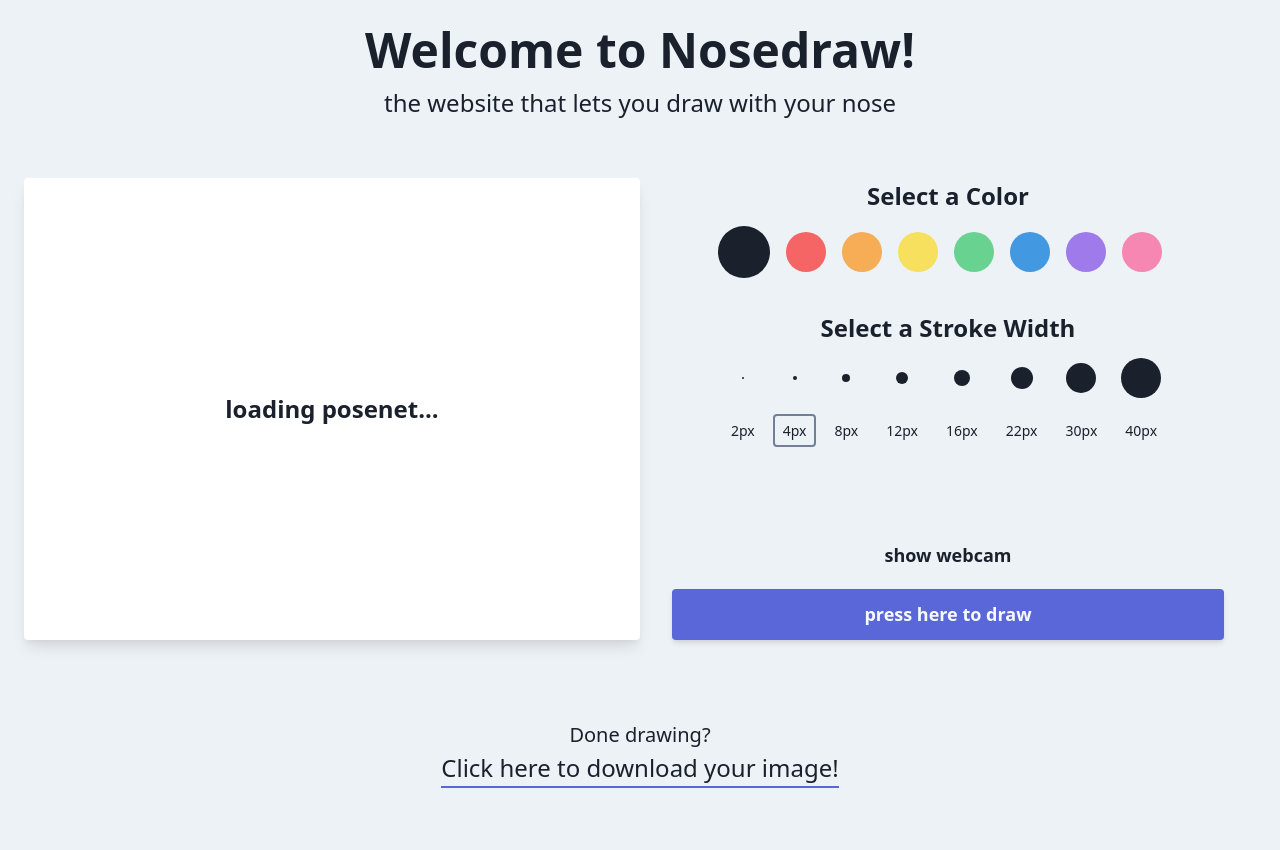
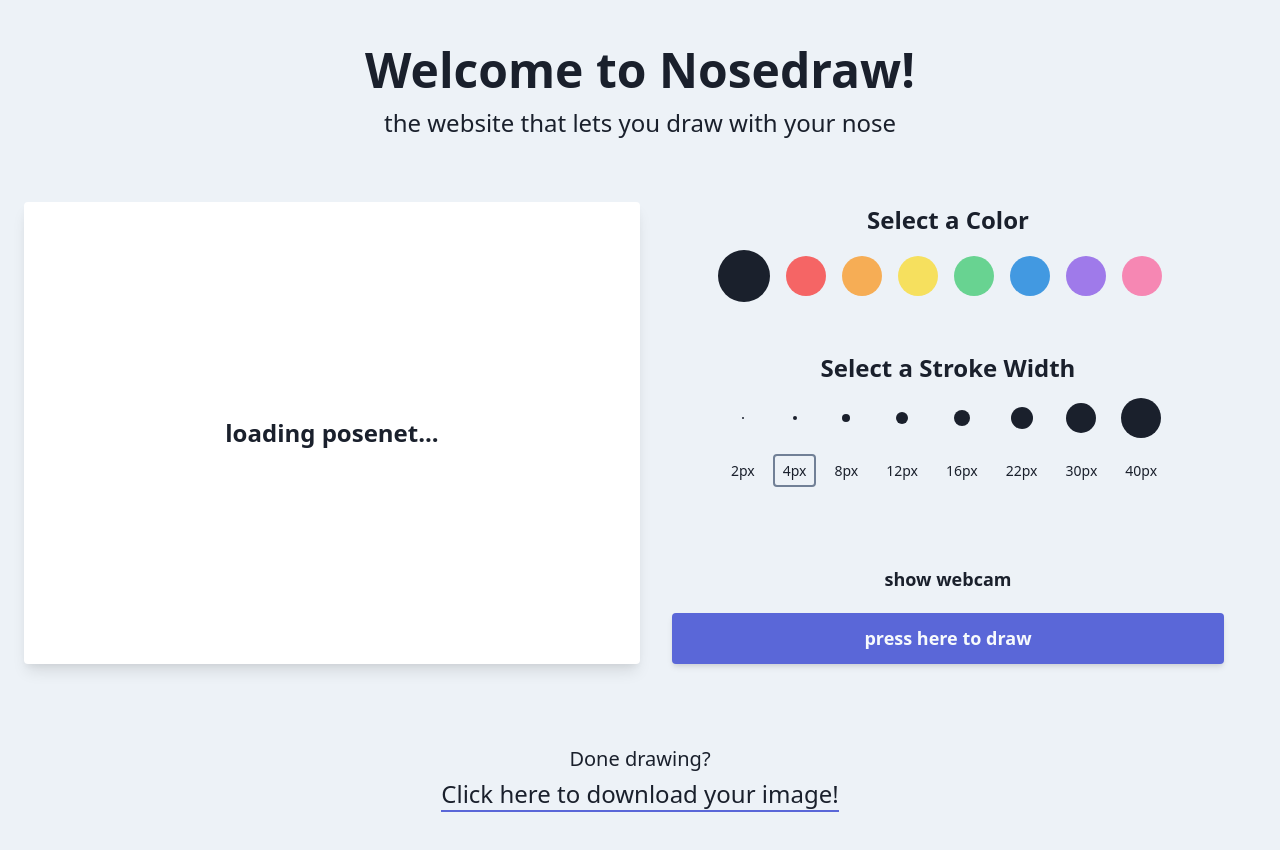
Before and after one commit to biowaffeln/nosedraw, a Next.js app: page / in a window 1280 px wide. Shown: the top 850 px of the page. Built offline with nearby package versions, Linux system fonts and the light colour scheme; no server answers.

Commit message:
spacing adjustments

```diff
--- a/src/components/draw-section.jsx
+++ b/src/components/draw-section.jsx
@@ -20,13 +20,15 @@ const SaveImage = ({ canvas, className }) => {
     <div className={className}>
       <p className="text-xl">Done drawing?</p>
       <a
-        className="inline-block text-2xl border-b-2 border-indigo-600"
+        className="inline-block text-2xl"
         download={"nosedraw.jpg"}
         href={canvas
           ?.toDataURL("image/png")
           .replace("image/png", "image/octet-stream")}
       >
-        Click here to download your image!
+        <span className="leading-relaxed border-b-2 border-indigo-600">
+          Click here to download your image!
+        </span>
       </a>
     </div>
   );
@@ -57,7 +59,7 @@ export default function DrawSection() {
             <h2 className="font-semibold text-2xl text-center mb-3">
               Select a Color
             </h2>
-            <div className="flex flex-wrap justify-center items-center mb-6">
+            <div className="flex flex-wrap justify-center items-center mb-10">
               {colors.map((color) => (
                 <button
                   key={color}
@@ -72,7 +74,7 @@ export default function DrawSection() {
             <h2 className="font-semibold text-2xl text-center mb-3">
               Select a Stroke Width
             </h2>
-            <div className="flex flex-wrap justify-center mb-6">
+            <div className="flex flex-wrap justify-center">
               {widths.map((width) => (
                 <button
                   key={width}
--- a/src/pages/index.jsx
+++ b/src/pages/index.jsx
@@ -3,7 +3,7 @@ import DrawSection from "../components/draw-section";
 export default function HomePage() {
   return (
     <div className="container mx-auto px-6 font-sans">
-      <header className="py-5 text-center mb-10">
+      <header className="pt-10 pb-6 text-center mb-10">
         <h1 className="text-4xl md:text-5xl mb-2 font-bold leading-tight">
           Welcome to Nosedraw!
         </h1>
```
